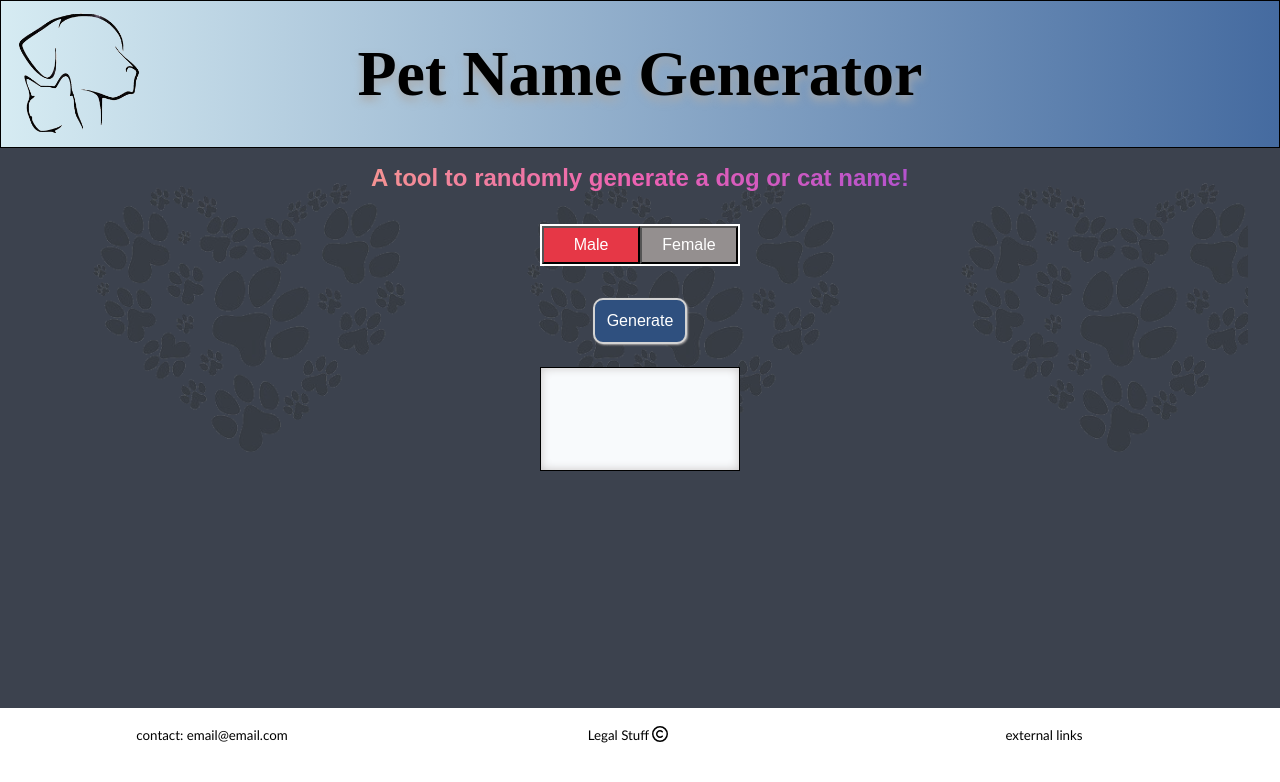
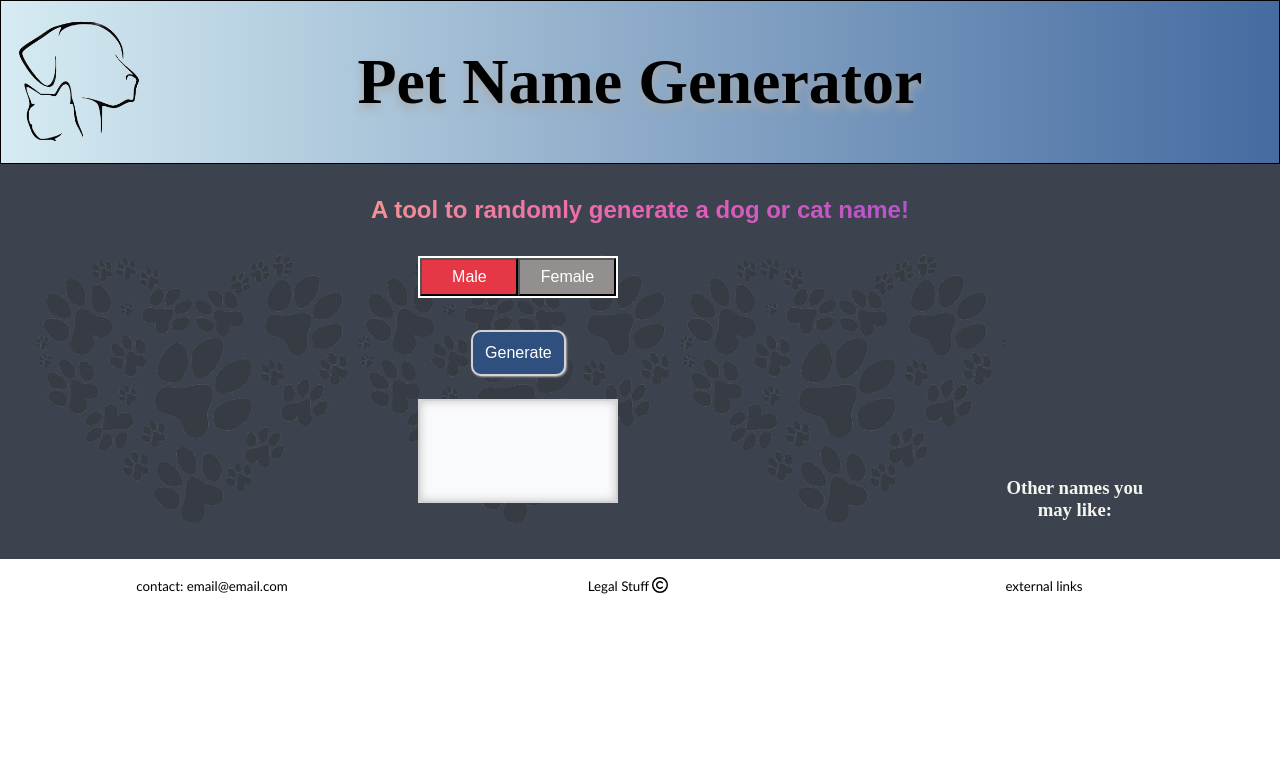
Before and after one commit to Pets-without-names/Jax-Pet-Names, a React (Create React App) app in the folder client/: page / in a window 1280 px wide. Shown: the top 782 px of the page. Built offline with nearby package versions, Linux system fonts and the light colour scheme; no server answers; a web font is replaced by a local one.

Commit message:
added additional names section with responsive layout

```diff
--- a/client/src/components/main.js
+++ b/client/src/components/main.js
@@ -24,8 +24,9 @@ function Main() {
 
   return (
     <main>
+      <h2>A tool to randomly generate a dog or cat name!</h2>
+      <div className='flex-container'>
         <div className='content'>
-        <h2>A tool to randomly generate a dog or cat name!</h2>
           <div className='gender-btn-container'>
             <button
               type='button'
@@ -55,6 +56,24 @@ function Main() {
             <p>{petName}</p>
           </div>
         </div>
+        <aside>
+          <div className='aside-content'>
+            <h3>Other names you may like:</h3>
+            <div className='aside-card'>
+              <p>{petName}</p>
+            </div>
+            <div className='aside-card'>
+              <p>{petName}</p>
+            </div>
+            <div className='aside-card'>
+              <p>{petName}</p>
+            </div>
+            <div className='aside-card'>
+              <p>{petName}</p>
+            </div>
+          </div>
+        </aside>
+      </div>
     </main>
   );
 }
--- a/client/src/styles/header.css
+++ b/client/src/styles/header.css
@@ -17,7 +17,7 @@ header {
   -webkit-box-align: center;
   -ms-flex-align: center;
   align-items: center;
-  padding: 0.5em 1em;
+  padding: 1em;
   border: 1px solid black;
   /* background styling */
   background-image: linear-gradient(
--- a/client/src/styles/main.css
+++ b/client/src/styles/main.css
@@ -33,13 +33,10 @@ section {
   vertical-align: baseline;
 }
 
-/* body {
-  height: 100vh;
-} */
-
 main {
+  height: auto;
   background-color: var(--dark-bg-color);
-  padding: 1em 2em;
+  padding: 2em;
 }
 
 h2 {
@@ -50,24 +47,38 @@ h2 {
   -webkit-text-fill-color: transparent;
 }
 
+.content {
+  position: relative;
+  z-index: 2;
+  height: 100%;
+}
+
+.flex-container {
+  display: flex;
+  flex-direction: column;
+  /* justify-content: center;
+  align-items: center; */
+}
+
 /* background styling */
 .content::before {
   content: '';
   position: absolute;
-  top: 0;
+  top: 10%;
   bottom: 0;
   left: 0;
   right: 0;
   z-index: -1;
-  background-image: url('../images/pawprint-transparent.png');
+  background-image: url('../images/pawprint-transparent-crop.png');
   background-size: contain;
   background-repeat: repeat;
   opacity: 0.2;
 }
 
-.content {
+aside {
+  text-align: center;
+  color: var(--main-bg-color);
   position: relative;
-  z-index: 2;
 }
 
 h2,
@@ -143,18 +154,29 @@ button {
   height: 4.5em;
   max-width: 200px;
   min-width: 140px;
-  -webkit-box-shadow: 5px 5px 5px rgb(161, 160, 160);
   box-shadow: inset 0 0 10px rgb(200, 197, 197);
-  border: 1px solid black;
+  border: 2px solid lightgray;
   padding: 1.5em;
   margin: 1em auto;
   background-color: var(--results-bg-color);
-  -webkit-transition: border 0.25s;
-  -o-transition: border 0.25s;
-  transition: border 0.25s;
   font-family: 'Moranga';
   font-size: 1.45rem;
   font-weight: bolder;
+}
+
+.aside-card {
+  width: 30%;
+  max-width: 200px;
+  min-width: 140px;
+  background-color: var(--results-bg-color);
+  margin: 0.25em auto;
+  font-family: 'Moranga';
+  font-size: 1.45rem;
+  font-weight: bolder;
+}
+
+.aside-card p {
+  color: black;
 }
 
 @media screen and (min-width: 750px) {
@@ -166,7 +188,16 @@ button {
     width: 200px;
   }
 
-  main {
-    min-height: 70vh;
+  .flex-container {
+    flex-direction: row;
+  }
+
+  .content {
+    width: 80%;
+  }
+
+  .aside-content {
+    position: absolute;
+    bottom: 0;
   }
 }
```
Also changed, not shown: client/src/images/pawprint-transparent-crop.png (added). Lines whose indentation alone changed are shown as unchanged.
